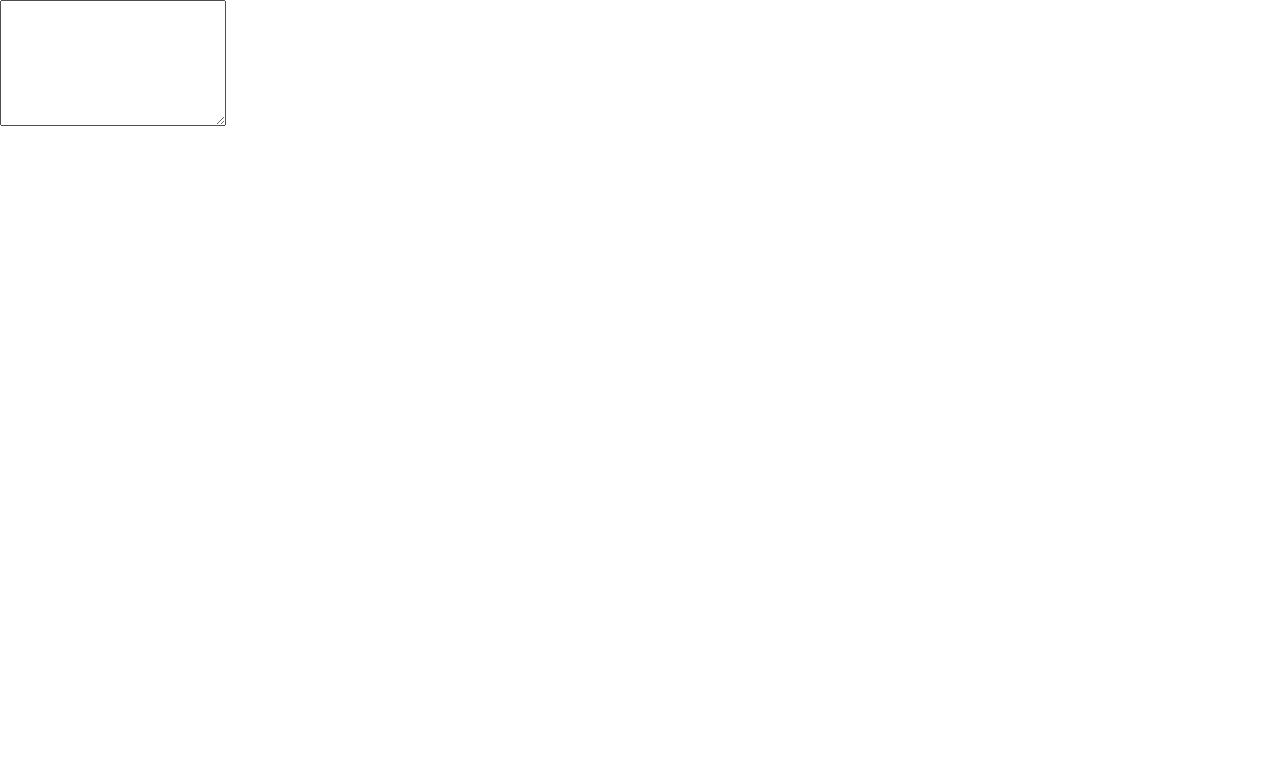
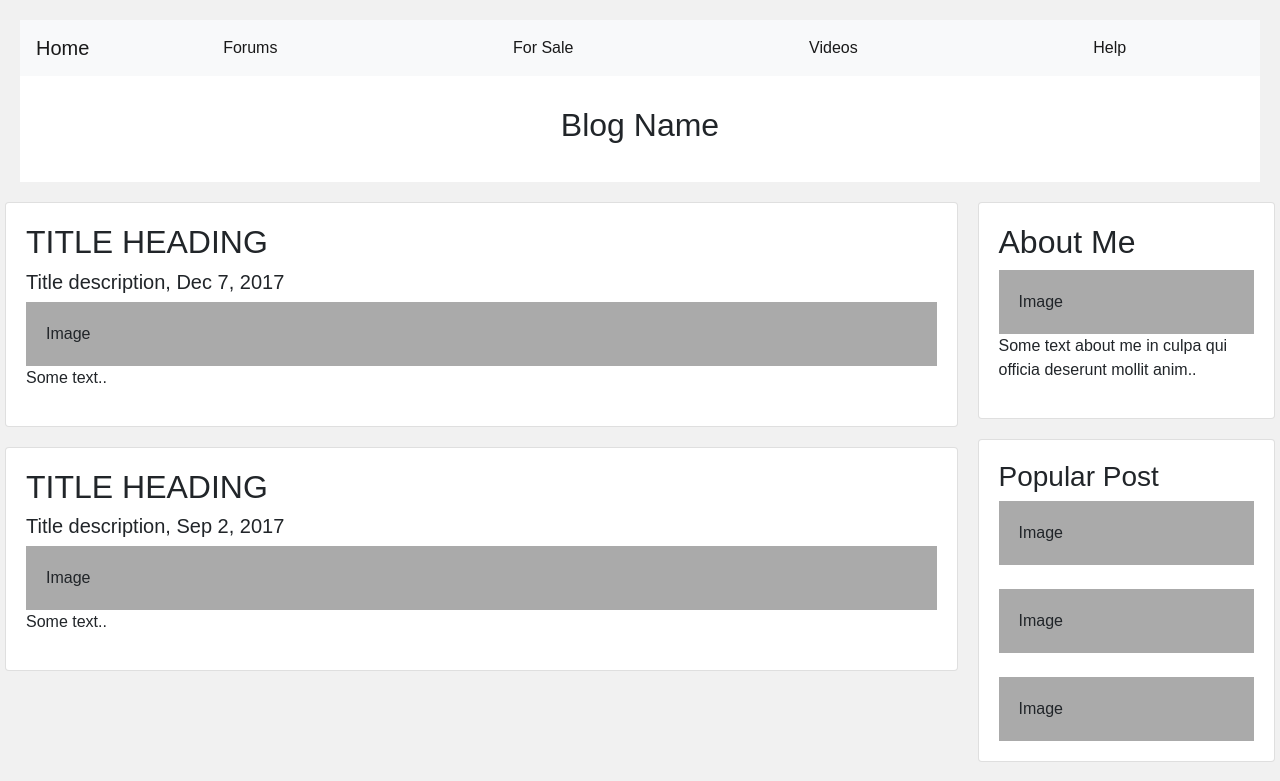
Before and after one commit to dsorensen00/cars-frontend, a React (Create React App) app: page /blog in a window 1280 px wide. Shown: the top 781 px of the page. Built offline with nearby package versions, Linux system fonts and the light colour scheme.

Commit message:
added blog stuff

```diff
--- /dev/null
+++ b/src/Components/Blog.css
@@ -0,0 +1,64 @@
+body {
+    font-family: Arial;
+    padding: 20px;
+    background: #f1f1f1;
+  }
+
+  /* Header/Blog Title */
+  .header {
+    padding: 30px;
+    font-size: 40px;
+    text-align: center;
+    background: white;
+  }
+
+  /* Create two unequal columns that floats next to each other */
+  /* Left column */
+  .leftcolumn {
+    float: left;
+    width: 75%;
+  }
+
+  /* Right column */
+  .rightcolumn {
+    float: left;
+    width: 25%;
+    padding-left: 20px;
+  }
+
+  /* Fake image */
+  .fakeimg {
+    background-color: #aaa;
+    width: 100%;
+    padding: 20px;
+  }
+
+  /* Add a card effect for articles */
+  .card {
+    background-color: white;
+    padding: 20px;
+    margin-top: 20px;
+  }
+
+  /* Clear floats after the columns */
+  .row:after {
+    content: "";
+    display: table;
+    clear: both;
+  }
+
+  /* Footer */
+  .footer {
+    padding: 20px;
+    text-align: center;
+    background: #ddd;
+    margin-top: 20px;
+  }
+
+  /* Responsive layout - when the screen is less than 800px wide, make the two columns stack on top of each other instead of next to each other */
+  @media screen and (max-width: 800px) {
+    .leftcolumn, .rightcolumn {
+      width: 100%;
+      padding: 0;
+    }
+  }
--- /dev/null
+++ b/src/Components/Blog.js
@@ -0,0 +1,55 @@
+import React from 'react'
+import Navbar from './Navbar'
+import './Blog.css'
+
+
+export default () => {
+
+    return(
+  <>
+    <Navbar/>
+    <div class="header">
+    <h2>Blog Name</h2>
+  </div>
+
+  <div class="row">
+    <div class="leftcolumn">
+      <div class="card">
+        <h2>TITLE HEADING</h2>
+        <h5>Title description, Dec 7, 2017</h5>
+        <div class="fakeimg" >Image</div>
+        <p>Some text..</p>
+      </div>
+      <div class="card">
+        <h2>TITLE HEADING</h2>
+        <h5>Title description, Sep 2, 2017</h5>
+        <div class="fakeimg" >Image</div>
+        <p>Some text..</p>
+      </div>
+    </div>
+    <div class="rightcolumn">
+      <div class="card">
+        <h2>About Me</h2>
+        <div class="fakeimg" >Image</div>
+        <p>Some text about me in culpa qui officia deserunt mollit anim..</p>
+      </div>
+      <div class="card">
+        <h3>Popular Post</h3>
+        <div class="fakeimg">Image</div><br/>
+        <div class="fakeimg">Image</div><br/>
+        <div class="fakeimg">Image</div>
+      </div>
+      <div class="card">
+        <h3>Follow Me</h3>
+        <p>Some text..</p>
+      </div>
+    </div>
+  </div>
+
+  <div class="footer">
+    <h2>Footer</h2>
+  </div>
+
+</>
+
+    )}
--- a/src/Components/Feedback.js
+++ b/src/Components/Feedback.js
@@ -2,6 +2,6 @@ import React from 'react'
 
 export default() => {
     return (
-<textarea rows="5" col="50" placeholder="hello" maxlength="256"> </textarea>
+<textarea rows="5" col="50" placeholder="Let us know how we are doing" maxlength="256"></textarea>
     );
 }
--- a/src/Components/Routing.js
+++ b/src/Components/Routing.js
@@ -9,6 +9,7 @@ import LoginScreen from '../Pages/LoginScreen'
 import NewUser from '../Pages/NewUser'
 import ForgotPassword from '../Pages/ForgotPassword';
 import PasswordChange from '../Pages/PasswordChange';
+import BlogPage from '../Pages/BlogPage';
 
 export default () => {
 
@@ -24,6 +25,8 @@ export default () => {
         <Route path="/newuser" component={NewUser}/>
         <Route path="/emailforgot" component={ForgotPassword}/>
         <Route path="/reset" component={PasswordChange}/>
+        <Route path="/blog" component={BlogPage}/>
+
 
     </Switch>
 </Router>
--- /dev/null
+++ b/src/Pages/BlogPage.js
@@ -0,0 +1,11 @@
+import React from 'react'
+import Blog from '../Components/Blog'
+
+export default () => {
+
+    return(
+
+
+        <Blog/>
+    )
+}
```
